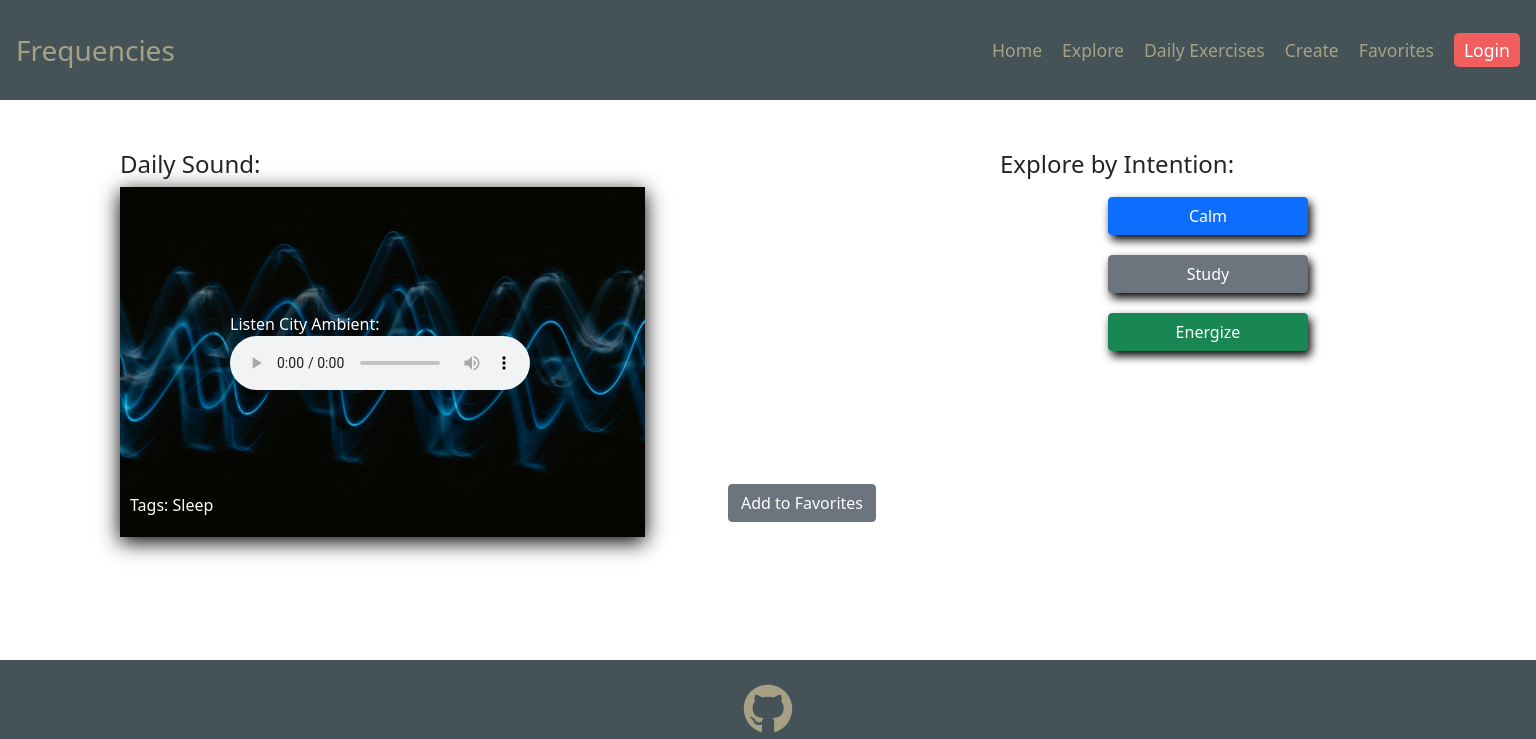
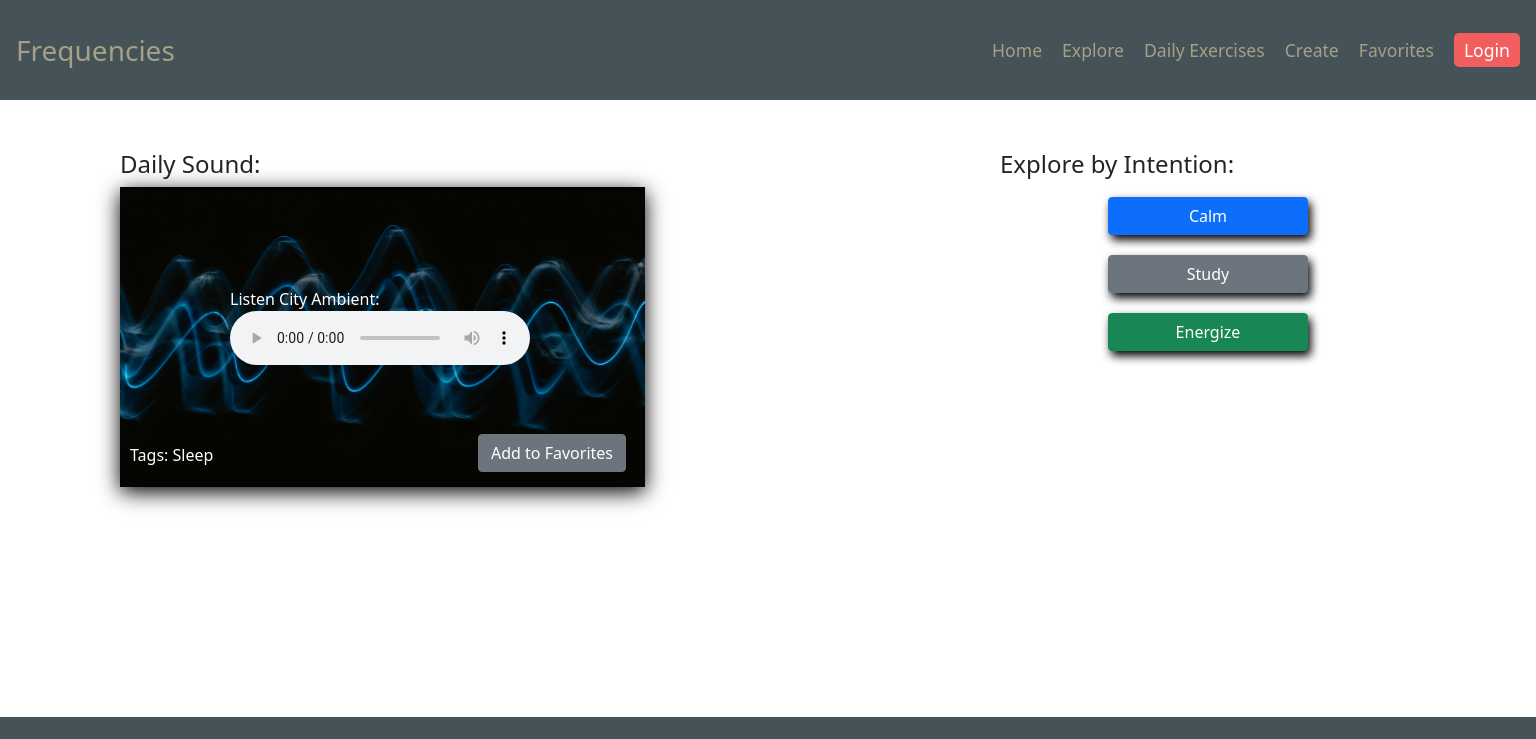
Before and after one commit to shannonjburris/well-waves, a React (Create React App) app in the folder client/: page / in a window 1536 px wide. Shown: the top 739 px of the page. Built offline with nearby package versions, Linux system fonts and the light colour scheme.

Commit message:
likes to sounds pages

```diff
--- /dev/null
+++ b/client/src/pages/Explore.css
@@ -0,0 +1,12 @@
+.add-button {
+    display: inline;
+    border-radius: 360px !important;
+    position: absolute;
+    bottom: 15px;
+    left: 310px;
+
+}
+
+figure {
+    position: relative;
+}
--- a/client/src/pages/Explore.js
+++ b/client/src/pages/Explore.js
@@ -1,14 +1,13 @@
-import React, {useState} from "react";
+import React, { useState } from "react";
 import GenerateSound from "../utils/generateRandSound";
 import { QUERY_SOUNDS } from "../utils/queries";
-import {ADD_USER_SOUND} from "../utils/mutations";
+import { ADD_USER_SOUND } from "../utils/mutations";
 import { useQuery, useMutation } from "@apollo/client";
-import {useHistory} from "react-router-dom"
-import { Button } from "reactstrap";
-
+import { useHistory } from "react-router-dom";
+import { Container, Row, Col, Button } from "reactstrap";
+import "./Explore.css"
 
 const Explore = () => {
-
   const history = useHistory();
 
   //Query to retrieve all sounds
@@ -17,18 +16,16 @@ const Explore = () => {
   });
   const soundList = data?.sounds || [];
 
-
   // Add sounds by user
   const [addUserSound, { error }] = useMutation(ADD_USER_SOUND);
 
   const handleClick = async (id) => {
-
     try {
-      console.log(id)
+      console.log(id);
       const { data } = await addUserSound({
-        variables: {"soundData": id},
+        variables: { soundData: id },
       });
-      console.log(data)
+      console.log(data);
       // history.push(`/favorites/${data.addUserSound._id}`);
     } catch (err) {
       console.error(err);
@@ -36,10 +33,16 @@ const Explore = () => {
   };
 
   return (
-    <div>
-      <p>There's a world of sound out there just waiting to be discovered.</p>
+    <Container className="explore-container mt-5">
+      <Row>
+        <Col>
+          <p>
+            There's a world of sound out there just waiting to be discovered.
+          </p>
           <p>Click the button below to explore!</p>
           <GenerateSound />
+        </Col>
+        <Col className="d-flex justify-content-center">
           {loading ? (
             <div>Loading...</div>
           ) : (
@@ -52,7 +55,7 @@ const Explore = () => {
                       Your browser does not support the
                       <code>audio</code> element.
                     </audio>
-                <Button onClick={() => handleClick(sound._id)}>Add</Button>
+                    <Button onClick={() => handleClick(sound._id)} className="add-button">+</Button>
                   </figure>
                 );
               })}
@@ -60,7 +63,9 @@ const Explore = () => {
             </div>
           )}
           ;
-    </div>
+        </Col>
+      </Row>
+    </Container>
   );
 };
 
--- a/client/src/pages/Home.css
+++ b/client/src/pages/Home.css
@@ -1,6 +1,6 @@
 .homepage-container {
     margin-top: 50px;
-    margin-bottom: 8%;
+    margin-bottom:15%;
 }
 
 .main-img-container {
@@ -136,3 +136,27 @@ img {
         margin-top: 20px !important;
     }
 }
+
+@media only screen and (min-width: 1400px) {
+    img {
+        height: 300px;
+        width: 525px;
+    }
+
+    .audio-player {
+        position: absolute;
+        bottom: 100px;
+        left: 110px;
+        color: #ffffff;
+    }
+
+    .favorite-button {
+        position: absolute;
+        bottom: 15px;
+        right: 350px;
+    }
+
+    .sidebar {
+        margin-top: 0px !important;
+    }
+}
--- a/client/src/pages/Home.js
+++ b/client/src/pages/Home.js
@@ -43,17 +43,17 @@ function Home() {
             <Col md="12">
               <Row className="music-button-row">
                 <Col className="music-button-col">
-                  <MusicButton color="primary" title="Calm" />
+                  <MusicButton color="primary" title="Calm" link="/calm"/>
                 </Col>
               </Row>
               <Row>
                 <Col className="music-button-col">
-                  <MusicButton color="secondary" title="Study" />
+                  <MusicButton color="secondary" title="Study" link="study"/>
                 </Col>
               </Row>
               <Row>
                 <Col className="music-button-col">
-                  <MusicButton color="success" title="Energize" />
+                  <MusicButton color="success" title="Energize" link="/energize"/>
                 </Col>
               </Row>
             </Col>
```
Lines whose indentation alone changed are shown as unchanged.
